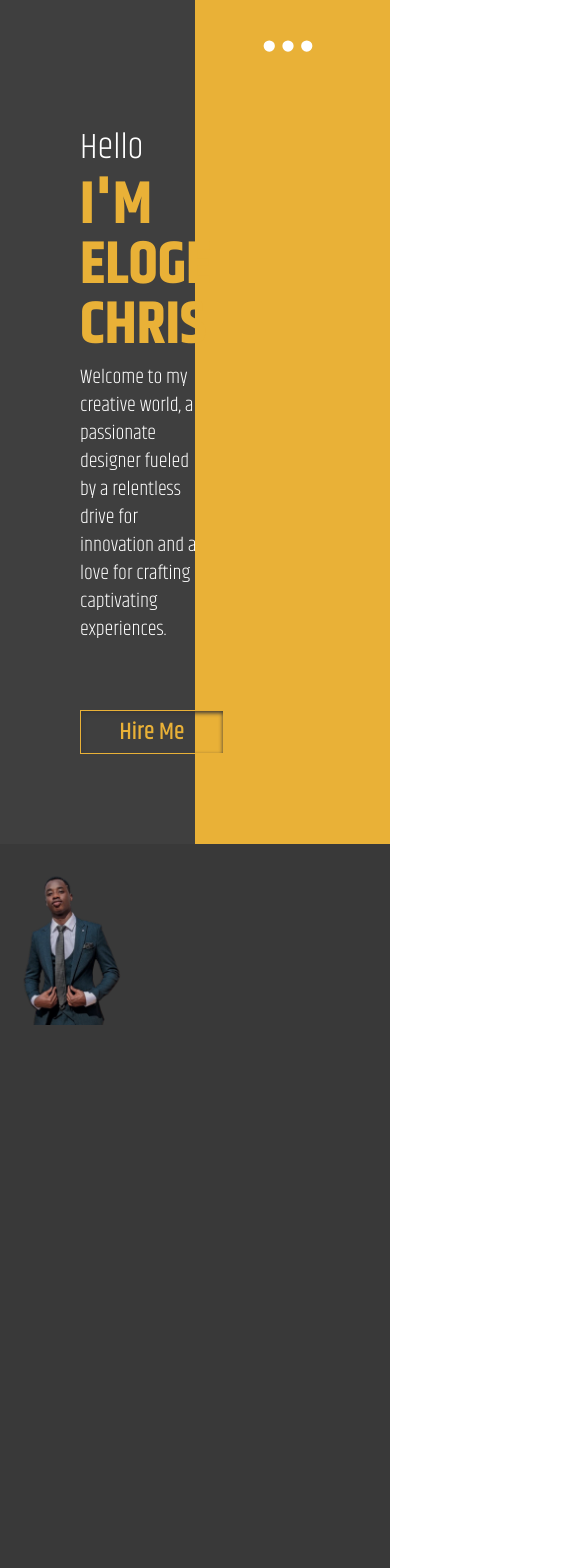
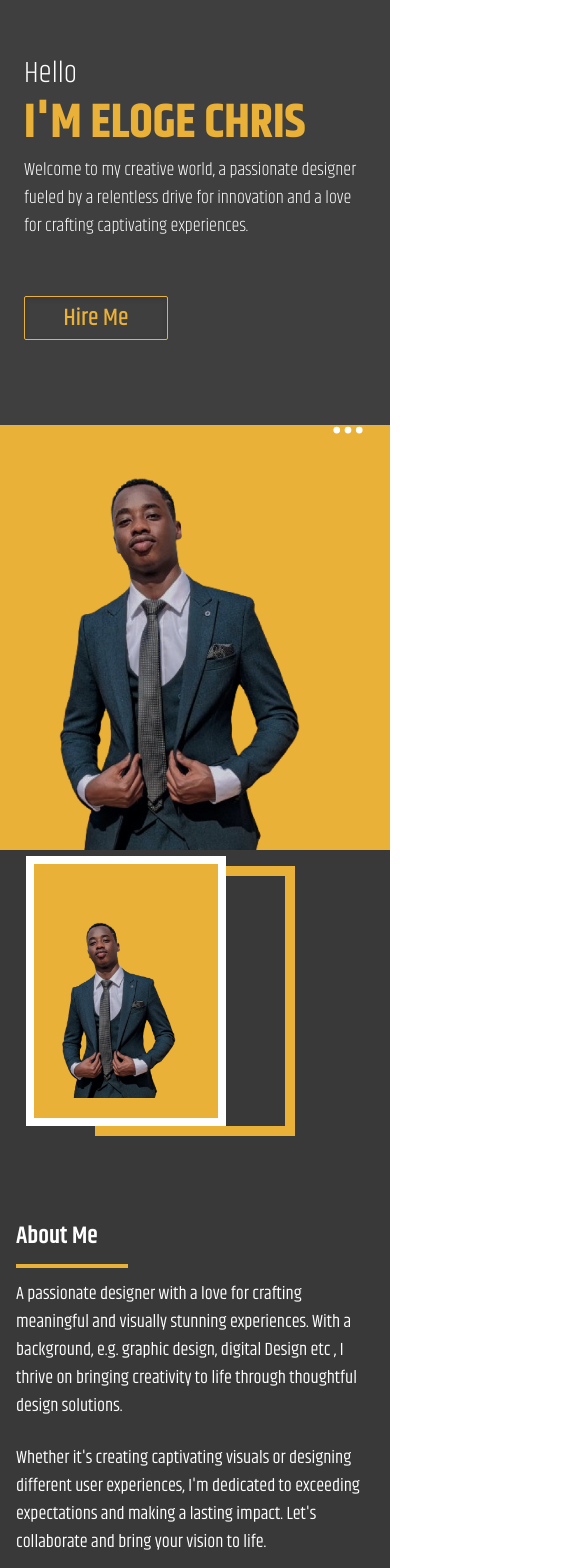
Before and after one commit to 0122345/Eloge_repo, a Next.js app in the folder eloge-portfolio/: page / in a window 390 px wide. Shown: the top 1568 px of the page, 585 px wide, since content can reach past the window. Built offline with nearby package versions, Linux system fonts and the light colour scheme.

Commit message:
finish up homepage & about me with responsiveness

```diff
--- a/eloge-portfolio/app/components/About.js
+++ b/eloge-portfolio/app/components/About.js
@@ -1,26 +1,55 @@
 import Image from "next/image";
+import 'lazysizes';
 
-export default  function About() {
-   return(
-    <main className="h-dvh w-full bg-[#393939]">
-        {/* left */}
-         <div className="w-[40dvw] h-dvh" >
-            <div id="image-potrait" className="">
-                <span id="image-holder" className="">
+export default function About() {
+  return (
+    <main className="flex flex-col lg:flex-row min-h-screen w-full bg-[#393939] font-khand p-4 lg:p-8 overflow-x-hidden">
+      <div id="container" className="relative flex justify-center lg:justify-start lg:ml-[8vw] lg:mt-[10vh] mb-8 lg:mb-0">
+        <div className="w-[200px] lg:w-[250px] border-[10px] border-solid border-home-yellow h-[270px] lg:h-[320px]">
+        </div>
+        <div id="image-potrait" className="absolute top-[-10px] lg:top-[-20px] left-[10px] lg:left-[20px] w-[200px] lg:w-[250px] z-10 h-[270px] lg:h-[320px] bg-home-yellow border-[8px] lg:border-[12px] border-solid border-white">
+          <span id="image-holder" className="flex items-center justify-center w-full h-full">
             <Image
               src="/assets/images/eloge-removebg-preview 2eloge.png"
               alt='home photo'
-                      width={185}
-                      height={268}
-                      objectFit="cover"
+              width={300}
+              height={450}
+              objectFit="contain"
               priority
+              className="lazy-loading"
             />
           </span>
         </div>
       </div>
 
-         {/* right */}
-         <div className="w-[60dvw] h-dvh"></div>
+      <div className="w-full lg:w-[50%] flex flex-col lg:ml-[10vw] mt-8 lg:mt-[10vh]">
+        <div className="flex flex-col my-5">
+          <h1 className="text-2xl lg:text-3xl text-white font-semibold">About Me</h1>
+          <hr className="w-28 lg:w-36 border-t-4 border-home-yellow my-3 lg:my-5" />
+          <p className="text-lg lg:text-xl text-white w-full lg:max-w-[500px] pb-6 lg:pb-11">
+            A passionate designer with a love for crafting
+            meaningful and visually stunning experiences.
+            With a background, e.g. graphic design, digital
+            Design etc , I thrive on bringing creativity to
+            life through thoughtful design solutions.
+          </p>
+          <p className="text-lg lg:text-xl text-white w-full lg:max-w-[450px]">
+            Whether it's creating captivating visuals or
+            designing different user experiences, I'm dedicated
+            to exceeding expectations and making a lasting impact.
+            Let's collaborate and bring your vision to life.
+          </p>
+
+          <div className="flex flex-col sm:flex-row my-12 lg:my-24 pt-8 lg:pt-16 space-y-4 sm:space-y-0 sm:space-x-4 lg:space-x-11">
+            <span className='border border-home-yellow border-solid rounded-sm w-full sm:w-36 h-11 shadow-inner shadow-[#383636] flex items-center justify-center text-xl lg:text-2xl font-medium hover:bg-home-gray hover:text-home-yellow cursor-pointer bg-home-yellow text-white'>
+              Hire Me
+            </span>
+            <span className='border border-home-yellow border-solid rounded-sm w-full sm:w-44 h-11 shadow-inner shadow-[#383636] flex items-center justify-center text-xl lg:text-2xl font-medium text-home-yellow cursor-pointer hover:bg-home-yellow hover:text-home-gray'>
+              Discover All
+            </span>
+          </div>
+        </div>
+      </div>
     </main>
   );
 }
--- a/eloge-portfolio/app/home/page.js
+++ b/eloge-portfolio/app/home/page.js
@@ -1,18 +1,20 @@
 import { BsThreeDots } from "react-icons/bs";
+import Image from "next/image";
 
 export default function HomePage() {
   return (
     <main className='font-khand w-full overflow-hidden'>
-      <div className="bg-gradient-to-r from-home-gray from-50% to-home-yellow to-50% w-dvw h-dvh">
-        <div id="left" className="flex flex-col text-white justify-start w-[50%]">
-          <span className="w-[60%] h-[65%] mx-20 space-y-2 my-32">
-            <p className="text-4xl font-light">
+      <div className="bg-gradient-to-t from-home-yellow from-50% to-home-gray to-50% w-full min-h-screen lg:h-screen lg:bg-gradient-to-r lg:from-home-gray lg:from-50% lg:to-home-yellow lg:to-50%">
+        <div className="flex flex-col lg:flex-row">
+          <div id="left" className="flex flex-col text-white justify-start w-full lg:w-1/2 p-6 lg:p-20">
+            <span className="space-y-2 my-8 lg:my-32">
+              <p className="text-3xl lg:text-4xl font-light">
                 Hello
               </p>
-            <p className="text-home-yellow text-6xl font-bold">
+              <p className="text-home-yellow text-5xl lg:text-6xl font-bold">
                 I'M ELOGE CHRIS
               </p>
-            <p className="text-xl font-light">
+              <p className="text-lg lg:text-xl font-light">
                 Welcome to my creative world,
                 a passionate designer fueled
                 by a relentless drive for innovation
@@ -22,28 +24,27 @@ import { BsThreeDots } from "react-icons/bs";
             </span>
 
             {/* button */}
-          <span className='mx-20 top-[-62px] relative border border-home-yellow border-solid w-36 h-11 shadow-inner  shadow-[#383636] flex items-center justify-center text-2xl font-medium text-home-yellow cursor-pointer hover:bg-home-yellow hover:text-home-gray'>
+            <span className='mt-6 lg:mt-0 border border-home-yellow border-solid rounded-sm w-36 h-11 shadow-inner shadow-[#383636] flex items-center justify-center text-2xl font-medium text-home-yellow cursor-pointer hover:bg-home-yellow hover:text-home-gray lg:hover:bg-home-gray lg:hover:text-home-yellow transition-colors duration-300 ease-in-out'>
               Hire Me
             </span>
           </div>
-        <div id='center' className='flex right-0'>
-
-           <span className="top-4 flex justify-end absolute float-right right-2">
-            <BsThreeDots  className="text-white text-6xl mr-16"/>
+          <div id='center' className='relative w-full lg:w-1/2 mt-8 lg:mt-0'>
+            <span className="absolute top-4 right-6 lg:right-16">
+              <BsThreeDots className="text-white text-4xl lg:text-6xl"/>
             </span>
             <Image
               src="/assets/images/eloge-removebg-preview 2eloge.png"
               alt='home photo'
-           width={595}
-           height={668}
-           objectFit="cover"
+              width={400}
+              height={450}
+              layout="responsive"
+              objectFit="contain"
               priority
-           className="absolute top-[-85px] flex justify-end float-right left-[34pc]"
+              className="mx-auto lg:absolute lg:top-[-85px] lg:right-[145px]"
             />
+          </div>
         </div>
       </div>
     </main>
   );
 }
-
-import Image from "next/image";
```
Lines whose indentation alone changed are shown as unchanged.
